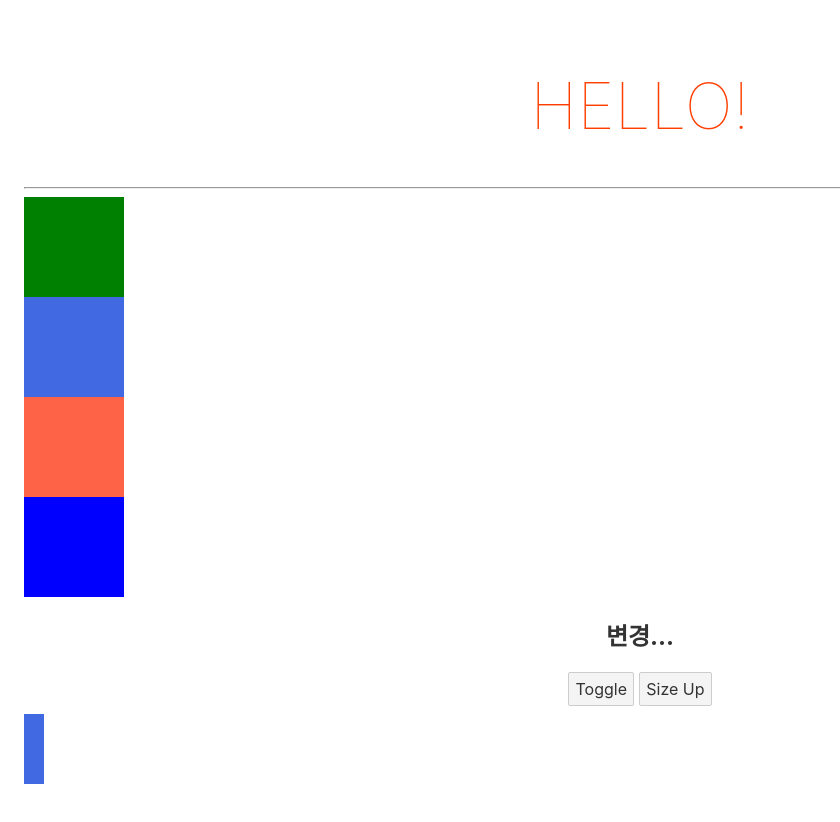
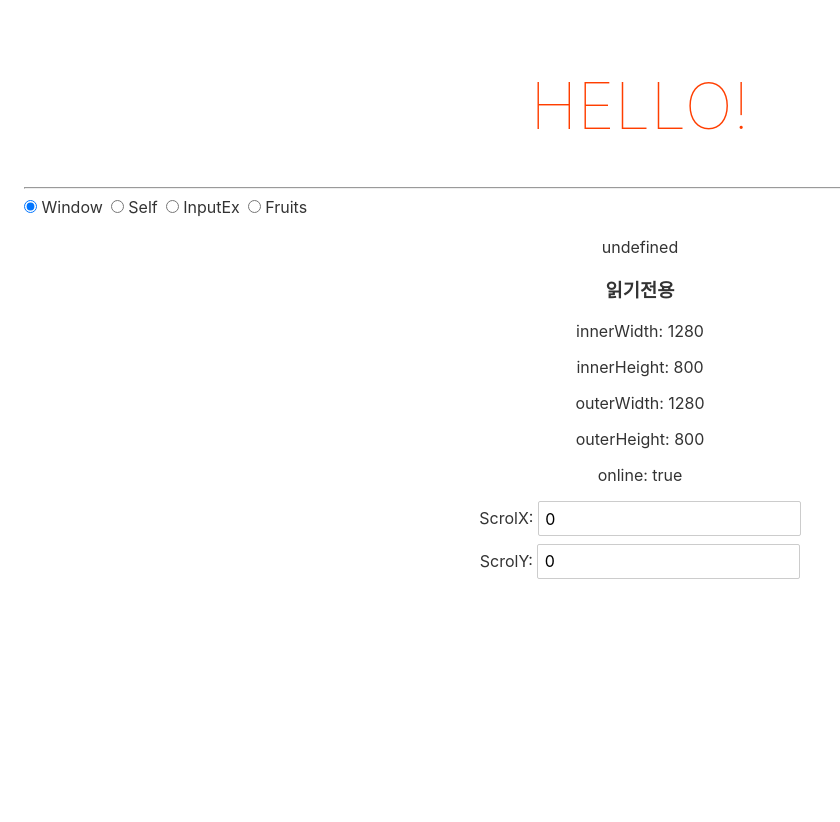
Before and after one commit to musetea/heropy, a Svelte app in the folder svelte-app/: page / in a window 1280 px wide. Shown: the top 822 px of the page, without its empty margins (0-840 px from the left). Before the commit the page ends 800 px from the top, so only its background shows below. Built offline with nearby package versions, Linux system fonts and the light colour scheme.

Commit message:
컴포넌트

```diff
--- a/svelte-app/src/App.svelte
+++ b/svelte-app/src/App.svelte
@@ -4,13 +4,13 @@
   // import OMDB from ".//Movies.svelte";
   // let done = delayRenter(3000);
   // import AudioPlayer from "./Audio/Index.svelte";
-  import Action from "./actions/Action.svelte";
+  import Dynamic from "./refer/Dynamic.svelte";
 </script>
 
 <main>
   <h1>Hello!</h1>
   <hr />
-  <Action />
+  <Dynamic />
 </main>
 
 <style>
--- /dev/null
+++ b/svelte-app/src/refer/Address.svelte
@@ -0,0 +1,17 @@
+<script>
+  import { children } from "svelte/internal";
+
+  export let address;
+</script>
+
+<!-- HTML  -->
+<ul>
+  <li>
+    {address.label}
+    {#if address.children}
+      {#each address.children as child}
+        <svelte:self address={child} />
+      {/each}
+    {/if}
+  </li>
+</ul>
--- /dev/null
+++ b/svelte-app/src/refer/Dynamic.svelte
@@ -0,0 +1,41 @@
+<script>
+  import Self from "./Self.svelte";
+  import InputEx from "./InputEx.svelte";
+  import Fruits from "./Fruits.svelte";
+  import Window from "./Window.svelte";
+
+  const components = [
+    { name: "Window", component: Window },
+    { name: "Self", component: Self },
+    { name: "InputEx", component: InputEx },
+    { name: "Fruits", component: Fruits },
+  ];
+  let index;
+  let selected = components[0].component;
+</script>
+
+<!-- HTML -->
+<div class="components">
+  {#each components as { name, component }, i (name)}
+    <label>
+      <input
+        type="radio"
+        value={component}
+        bind:group={selected}
+        on:change={() => (index = i + 1)}
+      />
+      {name}
+    </label>
+  {/each}
+</div>
+
+<svelte:component this={selected} {index} />
+
+<!-- 스타일 -->
+<style>
+  .components {
+    display: flex;
+    align-items: center;
+    gap: 0.5rem;
+  }
+</style>
--- a/svelte-app/src/refer/Fruits.svelte
+++ b/svelte-app/src/refer/Fruits.svelte
@@ -1,8 +1,11 @@
 <script>
   import { fruits } from "../stores/fruits";
+  export let index;
   let fruit;
 </script>
 
+<!-- HTML -->
+<h1>{index}</h1>
 <label>
   승민이꺼 과일:
   <input type="text" bind:value={fruit} />
--- a/svelte-app/src/refer/InputEx.svelte
+++ b/svelte-app/src/refer/InputEx.svelte
@@ -1,5 +1,5 @@
 <script>
-  import { each } from "svelte/internal";
+  export let index;
 
   let text = "";
   let number = 5;
@@ -13,6 +13,7 @@
 </script>
 
 <!-- HTML  -->
+<h1>{index}</h1>
 <section>
   <h2>Text</h2>
   <input type="text" bind:value={text} />
--- /dev/null
+++ b/svelte-app/src/refer/Self.svelte
@@ -0,0 +1,33 @@
+<script>
+  import Address from "./Address.svelte";
+  export let index;
+
+  let address = {
+    label: "대한민국",
+    children: [
+      {
+        label: "경기도",
+        children: [{ label: "성남" }, { label: "수원" }],
+      },
+      {
+        label: "전라북도",
+        children: [
+          {
+            label: "익산",
+            children: [
+              { label: "동산동" },
+              { label: "인화동" },
+              { label: "금강동" },
+            ],
+          },
+          { label: "전주" },
+          { label: "군산" },
+        ],
+      },
+    ],
+  };
+</script>
+
+<!-- HTML -->
+<h1>{index}</h1>
+<Address {address} />
--- /dev/null
+++ b/svelte-app/src/refer/Window.svelte
@@ -0,0 +1,52 @@
+<script>
+  let key;
+  let innerWidth;
+  let innerHeight;
+  let outerWidth;
+  let outerHeight;
+  let online;
+
+  let scrollX;
+  let scrollY;
+</script>
+
+<!-- HTML -->
+<svelte:window
+  on:keydown={e => (key = e.key)}
+  bind:innerWidth
+  bind:innerHeight
+  bind:outerWidth
+  bind:outerHeight
+  bind:online
+  bind:scrollX
+  bind:scrollY
+/>
+
+<div class="display">
+  <p>{key}</p>
+  <h3>읽기전용</h3>
+  <p>innerWidth: {innerWidth}</p>
+  <p>innerHeight: {innerHeight}</p>
+  <p>outerWidth: {outerWidth}</p>
+  <p>outerHeight: {outerHeight}</p>
+  <p>online: {online}</p>
+
+  <div class="in">
+    <label>
+      ScrolX:
+      <input type="number" bind:value={scrollX} />
+    </label>
+    <label>
+      ScrolY:
+      <input type="number" bind:value={scrollY} />
+    </label>
+  </div>
+</div>
+
+<div class="big" />
+
+<style>
+  .big {
+    height: 2000px;
+  }
+</style>
```
Also changed, not shown: 1 other file (tests, documents, lock files or other folders).
